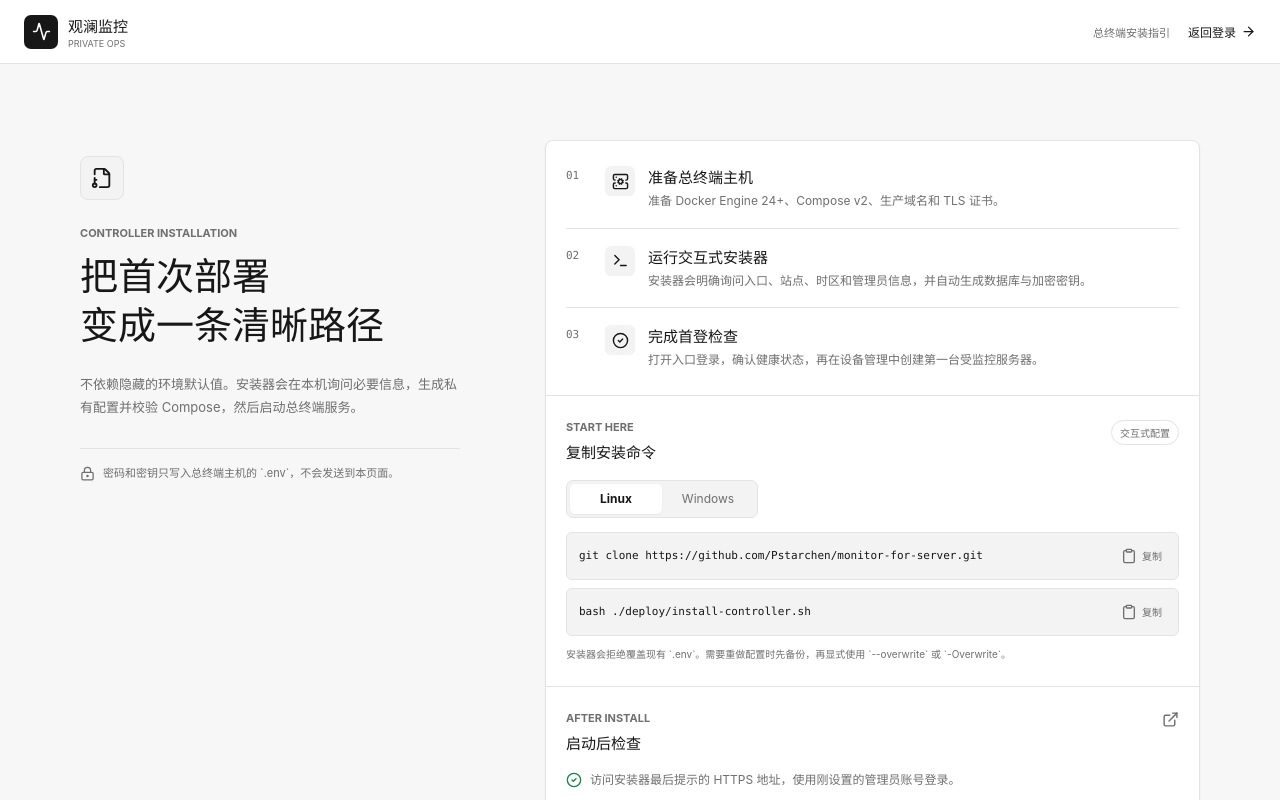
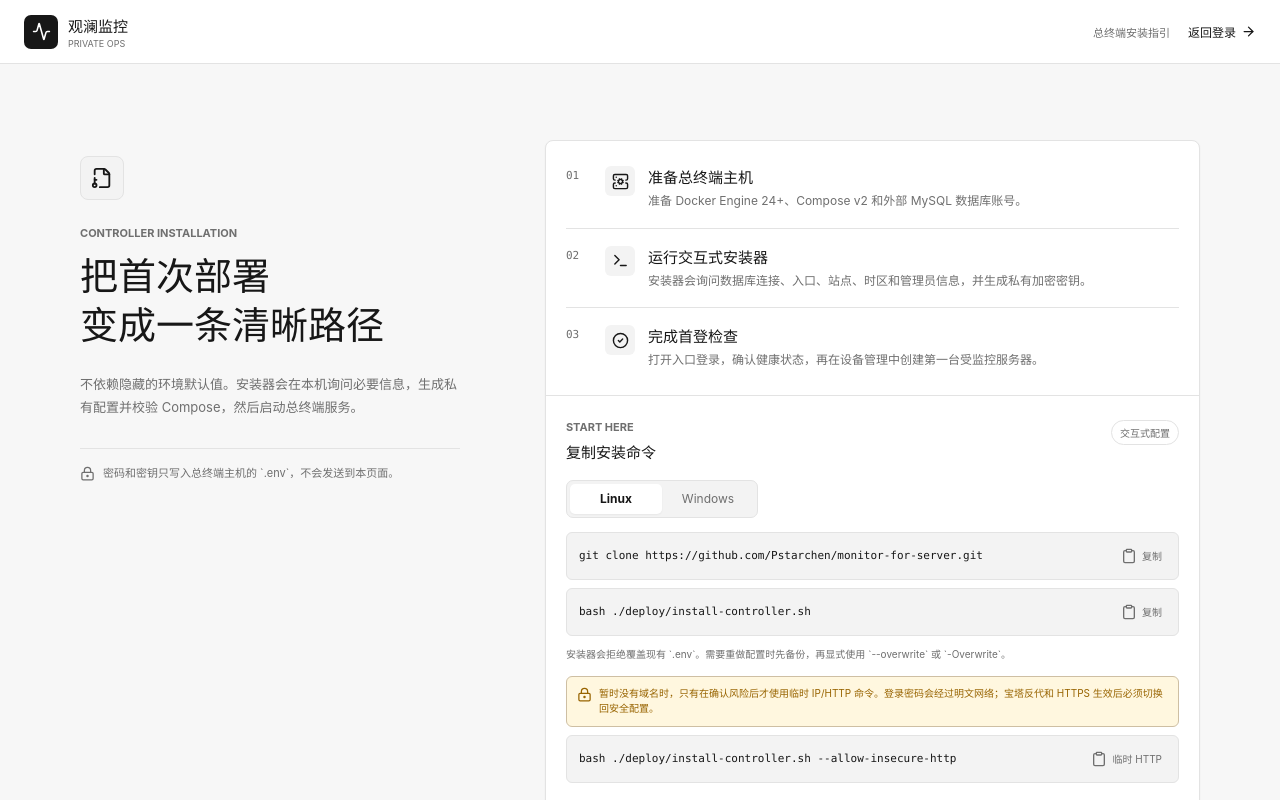
Before and after one commit to Pstarchen/monitor-for-server, a Vue app in the folder web/: page /setup in a window 1280 px wide. Shown: the top 800 px of the page. Built offline with nearby package versions, Linux system fonts and the light colour scheme; no server answers.

Commit message:
feat: explain external mysql in setup guide

```diff
--- a/web/src/styles.css
+++ b/web/src/styles.css
@@ -447,6 +447,8 @@ p, h1, h2, h3 { margin: 0; }
 .setup-command-row button, .setup-update-row button { display: inline-flex; align-items: center; gap: 5px; flex: 0 0 auto; padding: 5px 6px; border: 0; border-radius: 5px; color: var(--muted); background: transparent; font-size: 10px; cursor: pointer; }
 .setup-command-row button:hover, .setup-update-row button:hover { color: var(--foreground); background: var(--surface); }
 .setup-command-hint { margin-top: 10px; color: var(--muted); font-size: 10px; line-height: 1.6; }
+.setup-insecure-note { display: flex; align-items: flex-start; gap: 7px; margin: 14px 0 8px; padding: 9px 10px; border: 1px solid color-mix(in srgb, var(--warning) 28%, var(--border)); border-radius: 6px; color: var(--warning); background: var(--warning-bg); font-size: 10px; line-height: 1.55; }
+.setup-insecure-note svg { flex: 0 0 auto; margin-top: 1px; }
 .setup-checklist ul { display: grid; gap: 11px; margin: 18px 0 0; padding: 0; list-style: none; }
 .setup-checklist li { display: flex; align-items: flex-start; gap: 8px; color: var(--muted); font-size: 12px; line-height: 1.5; }
 .setup-checklist li svg { flex: 0 0 auto; margin-top: 1px; color: var(--success); }
--- a/web/src/views/SetupGuideView.vue
+++ b/web/src/views/SetupGuideView.vue
@@ -11,13 +11,16 @@ const cloneCommand = 'git clone https://github.com/Pstarchen/monitor-for-server.
 const installCommand = computed(() => platform.value === 'linux'
   ? 'bash ./deploy/install-controller.sh'
   : 'powershell -ExecutionPolicy Bypass -File .\\deploy\\install-controller.ps1')
+const temporaryHttpCommand = computed(() => platform.value === 'linux'
+  ? 'bash ./deploy/install-controller.sh --allow-insecure-http'
+  : 'powershell -ExecutionPolicy Bypass -File .\\deploy\\install-controller.ps1 -AllowInsecureHttp')
 const updateCommand = computed(() => platform.value === 'linux'
   ? 'git pull && docker compose up --build -d'
   : 'git pull; docker compose up --build -d')
 
 const steps = [
-  { number: '01', title: '准备总终端主机', description: '准备 Docker Engine 24+、Compose v2、生产域名和 TLS 证书。', icon: ServerCog },
-  { number: '02', title: '运行交互式安装器', description: '安装器会明确询问入口、站点、时区和管理员信息，并自动生成数据库与加密密钥。', icon: Terminal },
+  { number: '01', title: '准备总终端主机', description: '准备 Docker Engine 24+、Compose v2 和外部 MySQL 数据库账号。', icon: ServerCog },
+  { number: '02', title: '运行交互式安装器', description: '安装器会询问数据库连接、入口、站点、时区和管理员信息，并生成私有加密密钥。', icon: Terminal },
   { number: '03', title: '完成首登检查', description: '打开入口登录，确认健康状态，再在设备管理中创建第一台受监控服务器。', icon: CheckCircle2 },
 ]
 
@@ -75,6 +78,8 @@ async function copy(value: string, key: string) {
             <div class="setup-command-row"><code>{{ installCommand }}</code><button type="button" title="复制安装命令" aria-label="复制安装命令" @click="copy(installCommand, 'install')"><Clipboard :size="16" /><span>{{ copied === 'install' ? '已复制' : '复制' }}</span></button></div>
           </div>
           <p class="setup-command-hint">安装器会拒绝覆盖现有 `.env`。需要重做配置时先备份，再显式使用 `--overwrite` 或 `-Overwrite`。</p>
+          <p class="setup-insecure-note"><LockKeyhole :size="15" /><span>暂时没有域名时，只有在确认风险后才使用临时 IP/HTTP 命令。登录密码会经过明文网络；宝塔反代和 HTTPS 生效后必须切换回安全配置。</span></p>
+          <div class="setup-command-row"><code>{{ temporaryHttpCommand }}</code><button type="button" title="复制临时 HTTP 安装命令" aria-label="复制临时 HTTP 安装命令" @click="copy(temporaryHttpCommand, 'temporary')"><Clipboard :size="16" /><span>{{ copied === 'temporary' ? '已复制' : '临时 HTTP' }}</span></button></div>
         </div>
 
         <div class="setup-checklist">
```
